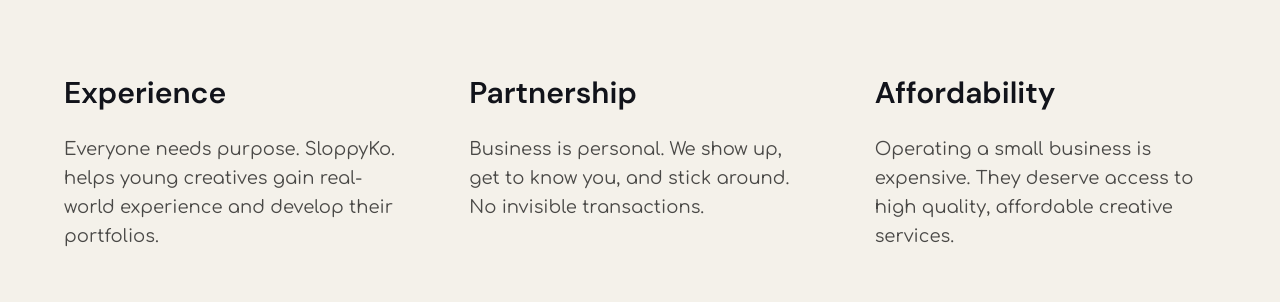
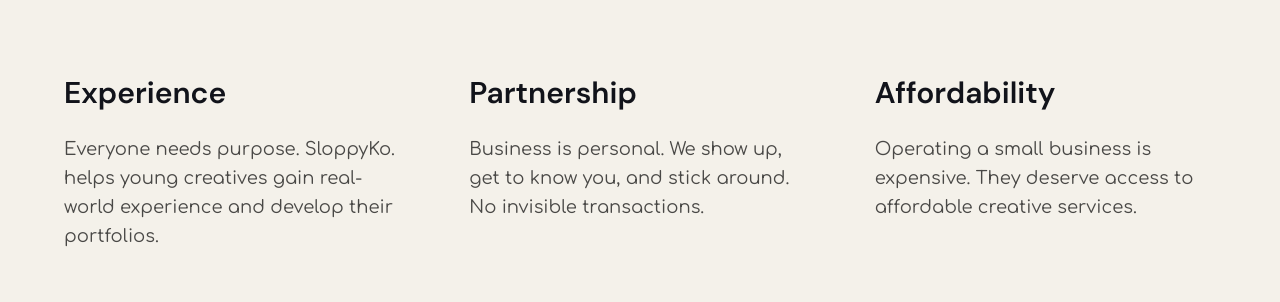
Before and after one commit to SloppyKo/SloppyKo.-Creative-Studio-Site, a Next.js app: page /about in a window 1280 px wide. Shown: the part 860-1162 px from the top of the page. Built offline with nearby package versions, Linux system fonts and the light colour scheme.

Commit message:
updated beliefs

```diff
--- a/app/about/page.tsx
+++ b/app/about/page.tsx
@@ -75,7 +75,7 @@
             {[
               ["Experience", "Everyone needs purpose. SloppyKo. helps young creatives gain real-world experience and develop their portfolios."],
               ["Partnership", "Business is personal. We show up, get to know you, and stick around. No invisible transactions."],
-              ["Affordability", "Operating a small business is expensive. They deserve access to high quality, affordable creative services."],
+              ["Affordability", "Operating a small business is expensive. They deserve access to affordable creative services."],
             ].map(([title, text]) => (
               <div key={title}>
                 <h3 className="text-3xl font-semibold mb-6">{title}</h3>
```
